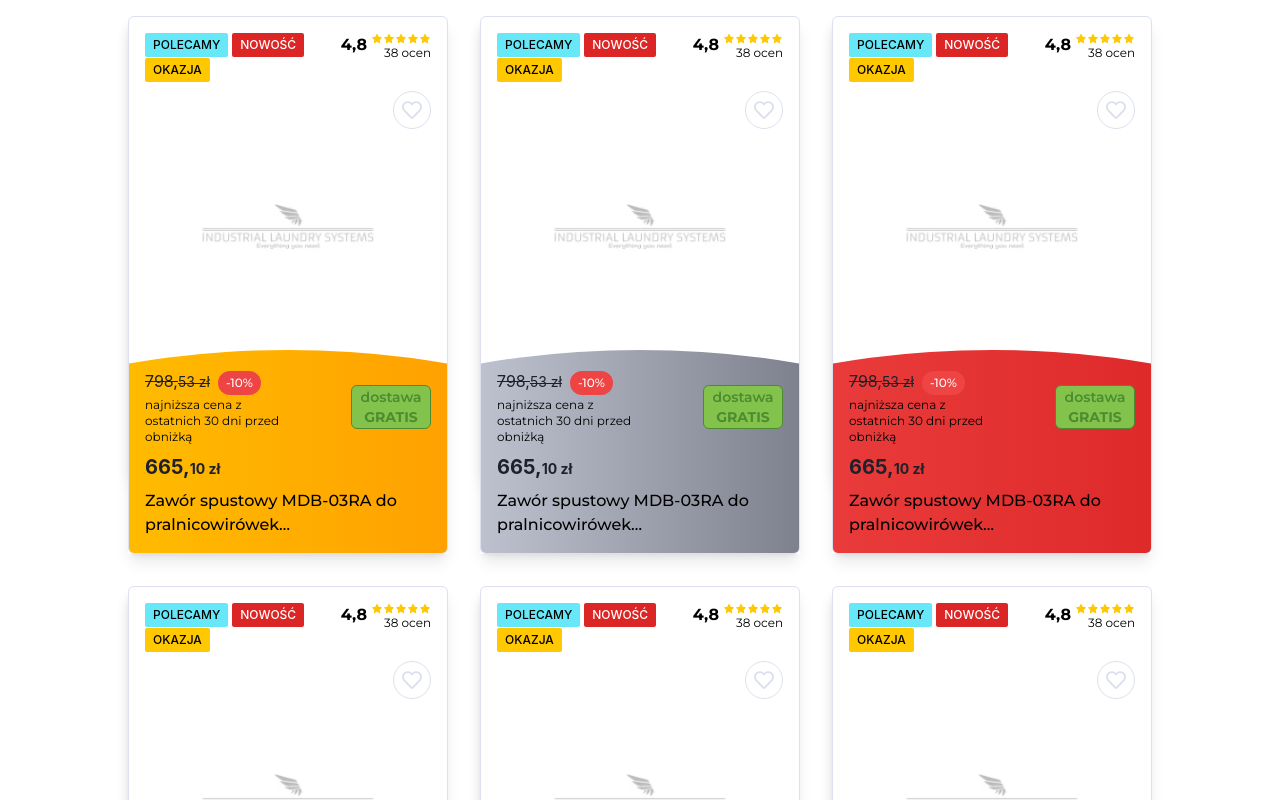
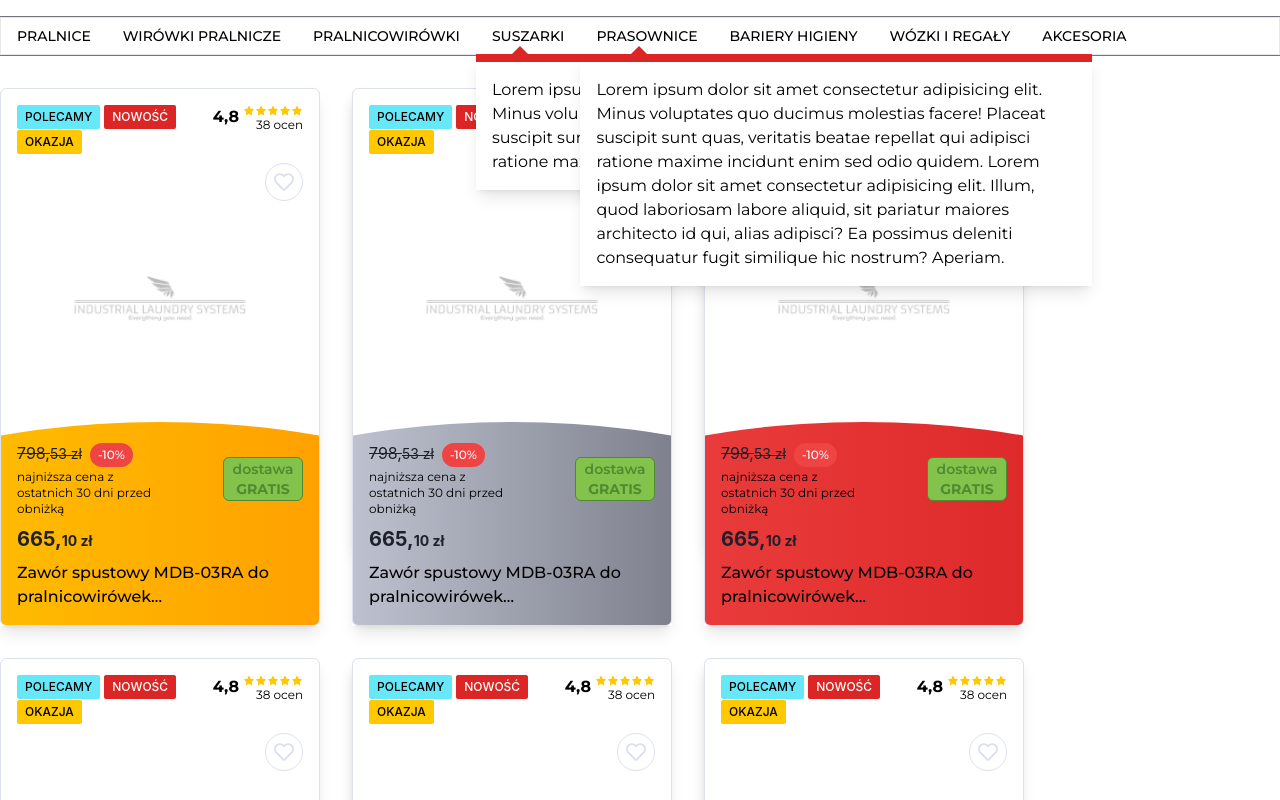
Before and after one commit to krystek77/e-commerce, a Next.js app: page / in a window 1280 px wide. Shown: the top 800 px of the page. Built offline with nearby package versions, Linux system fonts and the light colour scheme.

Commit message:
Start creating menu

```diff
--- a/app/layout.js
+++ b/app/layout.js
@@ -1,5 +1,6 @@
+import {Montserrat} from 'next/font/google'
+import {Menu} from '@components'
 import '@styles/globals.css';
-import {Montserrat} from 'next/font/google'
 
 export const metadata = {
     title:"E-commerce",
@@ -16,6 +17,7 @@ export default function RootLayout({children}) {
   return (
     <html className={montserrat.className} lang='pl'>
       <body>
+        <Menu/>
         <main className=''>{children}</main>
       </body>
     </html>
--- /dev/null
+++ b/components/Menu/Menu.jsx
@@ -0,0 +1,54 @@
+import React from 'react';
+import Link from 'next/link'
+
+const Menu = () => {
+  return (
+    <nav className='mb-8 border-t border-b border-black-medium w-full z-20 '>
+      <ul className='flex border'>
+        <li className='relative'>
+          <Link href='/' className='block py-2 px-4 uppercase text-sm font-medium'>Pralnice</Link>
+        </li>
+        <li className=''>
+          <Link href='/' className='block py-2 px-4 uppercase text-sm font-medium'>Wirówki pralnicze</Link>
+        </li>
+        <li className=''>
+          <Link href='/' className='block py-2 px-4 uppercase text-sm font-medium'>Pralnicowirówki</Link>
+        </li>
+        <li className='menu-item relative triangle'>
+          <Link href='/suszarki-przemyslowe' className='block py-2 px-4 uppercase text-sm font-medium'>Suszarki</Link>
+          <div className='absolute top-full lef-0 bg-white min-w-max border-t-8 border-primary shadow-lg'>
+            <p className='max-w-lg p-4'>
+              Lorem ipsum dolor sit amet consectetur adipisicing elit. Minus voluptates quo ducimus molestias facere!
+              Placeat suscipit sunt quas, veritatis beatae repellat qui adipisci ratione maxime incidunt enim sed odio
+              quidem.
+            </p>
+          </div>
+        </li>
+        <li className='menu-item relative triangle'>
+          <Link href='/prasownice' className='block py-2 px-4 uppercase text-sm font-medium'> Prasownice </Link>
+          <div className='absolute top-full lef-0 bg-white min-w-max border-t-8 border-primary shadow-lg'>
+            <p className='max-w-lg p-4'>
+              Lorem ipsum dolor sit amet consectetur adipisicing elit. Minus voluptates quo ducimus molestias facere!
+              Placeat suscipit sunt quas, veritatis beatae repellat qui adipisci ratione maxime incidunt enim sed odio
+              quidem.
+              Lorem ipsum dolor sit amet consectetur adipisicing elit. Illum, quod laboriosam labore aliquid,
+              sit pariatur maiores architecto id qui, alias adipisci? Ea possimus deleniti consequatur fugit similique
+              hic nostrum? Aperiam.
+            </p>
+          </div>
+        </li>
+        <li className=''>
+          <Link href='/' className='block py-2 px-4 uppercase text-sm font-medium'> Bariery higieny </Link>
+        </li>
+        <li className=''>
+          <Link href='/' className='block py-2 px-4 uppercase text-sm font-medium'> Wózki i Regały </Link>
+        </li>
+        <li className=''>
+          <Link href='/' className='block py-2 px-4 uppercase text-sm font-medium'> Akcesoria </Link>
+        </li>
+      </ul>
+    </nav>
+  );
+}
+
+export default Menu
--- a/components/ProductCard/ProductCard.jsx
+++ b/components/ProductCard/ProductCard.jsx
@@ -34,7 +34,7 @@ const ProductCard = ({ color }) => {
   }
 
   return (
-    <div className='relative group bg-white'>
+    <div className='relative group bg-white max-w-[320px]'>
       <GalleryCard items={tmpImages} />
       <div className='relative bg-white shadow-lg hover:scale-105 transition-transform duration-150'>
         <div
--- a/components/index.js
+++ b/components/index.js
@@ -7,3 +7,4 @@ export {default as GalleryCard} from './ProductCard/GalleryCard/GalleryCard'
 export {default as LikeButton} from './LikeButton/LikeButton';
 export {default as SpecialOffer} from './SepcialOffer/SpecialOffer';
 export {default as Input} from './Input/Input'
+export {default as Menu } from './Menu/Menu'
--- a/styles/globals.css
+++ b/styles/globals.css
@@ -4,12 +4,11 @@
 
 body {
  display:flex;
- justify-content:center;
+ flex-direction:column;
  align-items:flex-start;
  height:100vh;
- width:100wh;
- padding:16px;
-
+ width:100vw;
+ padding-top:16px;
 }
 
 .flex-center {
@@ -41,6 +40,27 @@ body {
 .product-card__gold .arc{ @apply before:bg-gradient-linear-gold before:bg-opacity-80 }
 .product-card__gold .product-card_compare { @apply before:bg-gradient-linear-gold bg-opacity-80 }
 
+/** menu */
+.triangle {
+    @apply
+    before:w-4
+    before:h-4
+    before:absolute
+    before:bottom-0
+    before:left-1/2
+    before:-translate-x-full
+    before:border-b-8
+    before:border-t-8
+    before:border-l-8
+    before:border-r-8
+    before:border-b-primary
+    before:border-l-transparent
+    before:border-r-transparent
+    before:border-t-transparent
+
+
+}
+
 @layer utilities {
     .clip-checkbox {
         clip-path: polygon(14% 44%, 0 65%, 50% 100%, 100% 16%, 80% 0%, 43% 62%);
```
